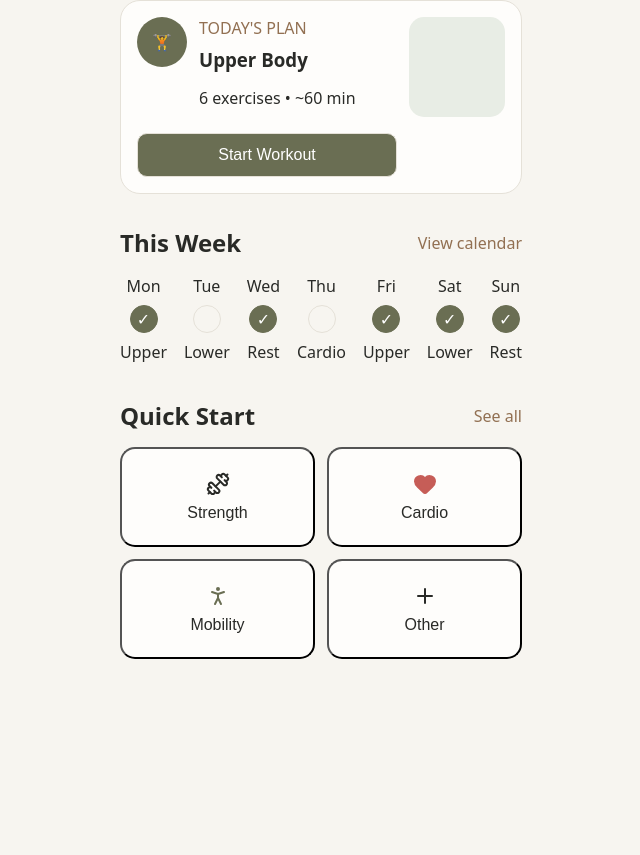
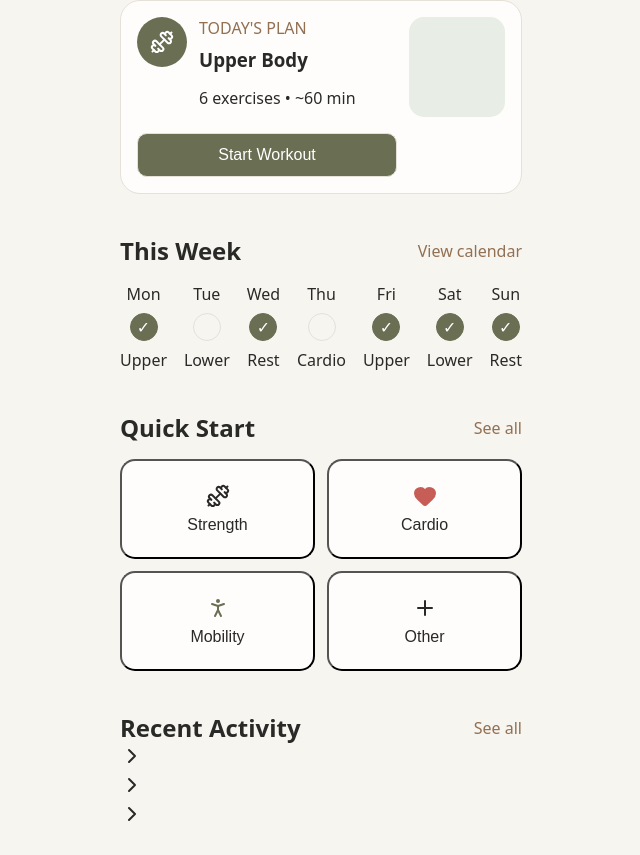
Before and after one commit to almaraz-05/vidafit, a React (Vite) app: page / in a window 1280 px wide. Shown: the part 200-1055 px from the top of the page, without its empty margins (319-959 px from the left). Before the commit the page ends 883 px from the top, so only its background shows below. Built offline with nearby package versions, Linux system fonts and the light colour scheme.

Commit message:
start recent activities

```diff
--- a/src/components/QuickStart.css
+++ b/src/components/QuickStart.css
@@ -1,5 +1,5 @@
 .quick-start {
-    margin-top: 36px;
+    margin-top: 40px;
 }
 
 .quick-start-header {
--- /dev/null
+++ b/src/components/RecentActivity.css
@@ -0,0 +1,17 @@
+.recent-activity {
+    margin-top: 40px;
+}
+
+.recent-activity-header {
+    display: flex;
+    justify-content: space-between;
+}
+
+.recent-activity-see-all {
+    background: none;
+    border: none;
+    padding: 0;
+    font: inherit;
+    color: var(--color-accent);
+    cursor: pointer;
+}
--- /dev/null
+++ b/src/components/RecentActivity.jsx
@@ -0,0 +1,38 @@
+import { ChevronRight } from "lucide-react";
+import "./RecentActivity.css";
+
+function RecentActivity() {
+
+    const activities = [
+        { name: "Upper", date: "Today", exercises: "6 exercises", time: "1hr 15min" },
+        { name: "Lower", date: "August 17", exercises: "5 exercises", time: "1 hr 5 min" },
+        { name: "Cardio", date: "August 15", distance: "4 miles", time: "42 min" }
+    ];
+
+    return (
+        <section className="recent-activity">
+            <div className="recent-activity-header">
+                <h2>Recent Activity</h2>
+                <button className="recent-activity-see-all">See all</button>
+            </div>
+
+            {activities.map((activity) => (
+                <div className="recent-activity-card" key={activity.name}>
+                    <div className="recent-activity-icon"></div>
+
+                    <div className="recent-activity-info"></div>
+
+                    <div className="recent-activity-chevron">
+                        <ChevronRight />
+                    </div>
+                </div>
+
+
+            ))}
+
+
+        </section>
+    );
+}
+
+export default RecentActivity;
--- a/src/components/WeeklyOverview.css
+++ b/src/components/WeeklyOverview.css
@@ -1,5 +1,5 @@
 .weekly-overview {
-    margin-top: 32px;
+    margin-top: 40px;
 }
 
 .weekly-overview-header {
--- a/src/components/WorkoutCard.css
+++ b/src/components/WorkoutCard.css
@@ -68,3 +68,7 @@
 .workout-card-left {
     flex: 1;
 }
+
+.workout-card-icon svg {
+    color: white;
+}
--- a/src/components/WorkoutCard.jsx
+++ b/src/components/WorkoutCard.jsx
@@ -1,4 +1,5 @@
 import "./WorkoutCard.css";
+import { Dumbbell } from "lucide-react";
 
 function WorkoutCard() {
     return (
@@ -10,7 +11,7 @@ function WorkoutCard() {
 
                     <div className="workout-card-info">
                         <div className="workout-card-icon">
-                            🏋️
+                            <Dumbbell />
                         </div>
 
                         <div className="workout-card-content">
--- a/src/pages/Home.jsx
+++ b/src/pages/Home.jsx
@@ -2,6 +2,7 @@ import "./Home.css";
 import WorkoutCard from "../components/WorkoutCard";
 import WeeklyOverview from "../components/WeeklyOverview";
 import QuickStart from "../components/QuickStart";
+import RecentActivity from "../components/RecentActivity";
 function Home() {
     return (
         <main className="home">
@@ -12,6 +13,7 @@ function Home() {
             <WorkoutCard />
             <WeeklyOverview />
             <QuickStart />
+            <RecentActivity />
 
         </main>
 
```
